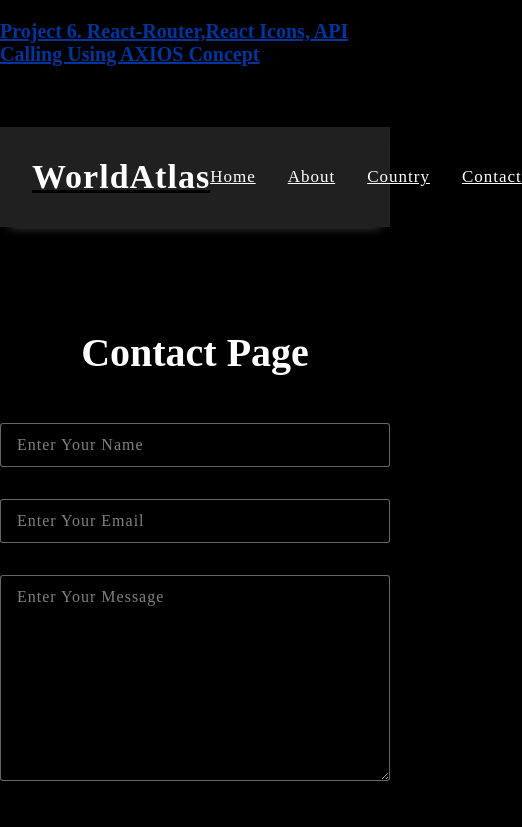
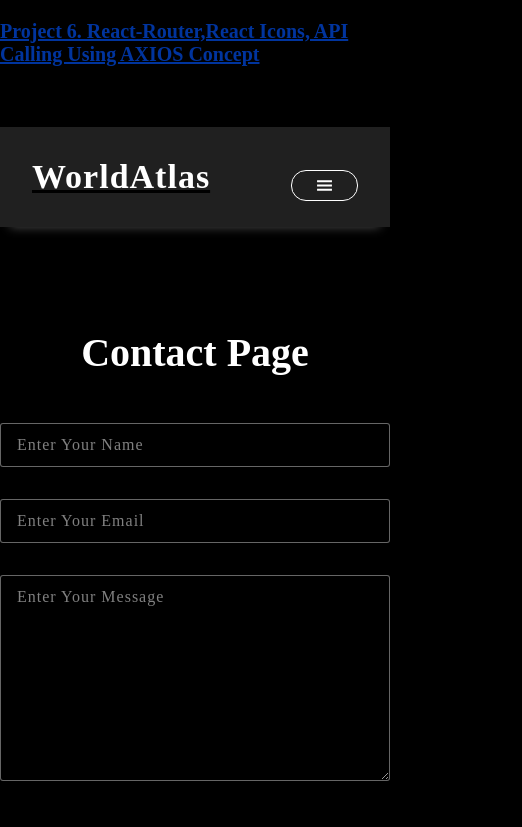
Before and after one commit to Yogesh-K-Matkar/react_concept_react_app, a React (Vite) app: page /contact in a window 390 px wide. Shown: the top 827 px of the page, 522 px wide, since content can reach past the window. Built offline with nearby package versions, Linux system fonts and the light colour scheme.

Commit message:
project countryAtlas update

```diff
--- a/src/CountryAtlasApp.css
+++ b/src/CountryAtlasApp.css
@@ -140,17 +140,19 @@ nav ul {
     }
 
     .ham-menu {
-        display: flex;
-        justify-content: flex-end;
+        display: inline-block;
+            /* justify-content: flex-end;  */
+            text-align: -webkit-right;
     }
 
     .menu-mobile {
         position: absolute;
-        top: 10rem;
+        top: 20rem;
         left: 0;
         background-color: #0d1212;
         width: 100%;
         box-shadow: rgba(255, 252, 252, 0.25) 0px 14px 28px;
+        z-index: 2;
     }
 
     .menu-mobile ul {
--- a/src/ResponsiveNavBarApp.css
+++ b/src/ResponsiveNavBarApp.css
@@ -143,7 +143,7 @@ footer {
     .ham-menu {
         display: inline-block;
         /* justify-content: flex-end;  */
-        text-align: end;
+        text-align: -webkit-right;
     }
 
     .menu-mobile {
@@ -153,6 +153,7 @@ footer {
         background-color: #fff;
         width: 100%;
         box-shadow: rgba(0, 0, 0, 0.25) 0px 14px 28px;
+        z-index: 2;
     }
 
     .menu-mobile ul {
--- a/src/components/projects/CountryAtlas/components/UI/Header.jsx
+++ b/src/components/projects/CountryAtlas/components/UI/Header.jsx
@@ -1,16 +1,30 @@
+import { useState } from "react";
 import { NavLink } from "react-router-dom";
+import { GiHamburgerMenu } from "react-icons/gi";
 
 const Headers = () => {
+  const [showMenu, setShowMenu] = useState(false);
+
+  /*************  ✨ Windsurf Command ⭐  *************/
+  /**
+   * This function toggles the showMenu state which is used to show/hide the menu in the mobile screen.
+   * The showMenu state is used to apply the class "menu-mobile" to the nav element which makes the menu visible in the mobile screen.
+   */
+  /*******  e8f2d6f2-0c63-4d0a-8d5c-4de61f80c90e  *******/
+  const handleMenuDisplayToogle = () => {
+    setShowMenu(!showMenu);
+  };
+
   return (
     <header>
       <div className="container">
         <div className="grid navbar-grid">
-          <div className="Logo">
+          <div className="logo">
             <NavLink to="/">
               <h1>WorldAtlas</h1>
             </NavLink>
           </div>
-          <nav>
+          <nav className={showMenu ? "menu-mobile" : "menu-web"}>
             <ul>
               <li>
                 <NavLink to="/">Home</NavLink>
@@ -26,6 +40,11 @@ const Headers = () => {
               </li>
             </ul>
           </nav>
+          <div className="ham-menu">
+            <button onClick={() => handleMenuDisplayToogle()}>
+              <GiHamburgerMenu />
+            </button>
+          </div>
         </div>
       </div>
     </header>
--- a/src/components/projects/CountryAtlas/pages/Contact.jsx
+++ b/src/components/projects/CountryAtlas/pages/Contact.jsx
@@ -17,7 +17,7 @@ const Contact = () => {
             type="text"
             name="username"
             required
-            autoComplete="false"
+            autoComplete="off"
             placeholder="Enter your name"
             className="form-control"
           />
@@ -25,14 +25,14 @@ const Contact = () => {
             type="email"
             name="email"
             required
-            autoComplete="false"
+            autoComplete="off"
             placeholder="Enter your email"
             className="form-control"
           />
           <textarea
             name="message"
             required
-            autoComplete="false"
+            autoComplete="off"
             placeholder="Enter your message"
             rows="10"
           />
```
